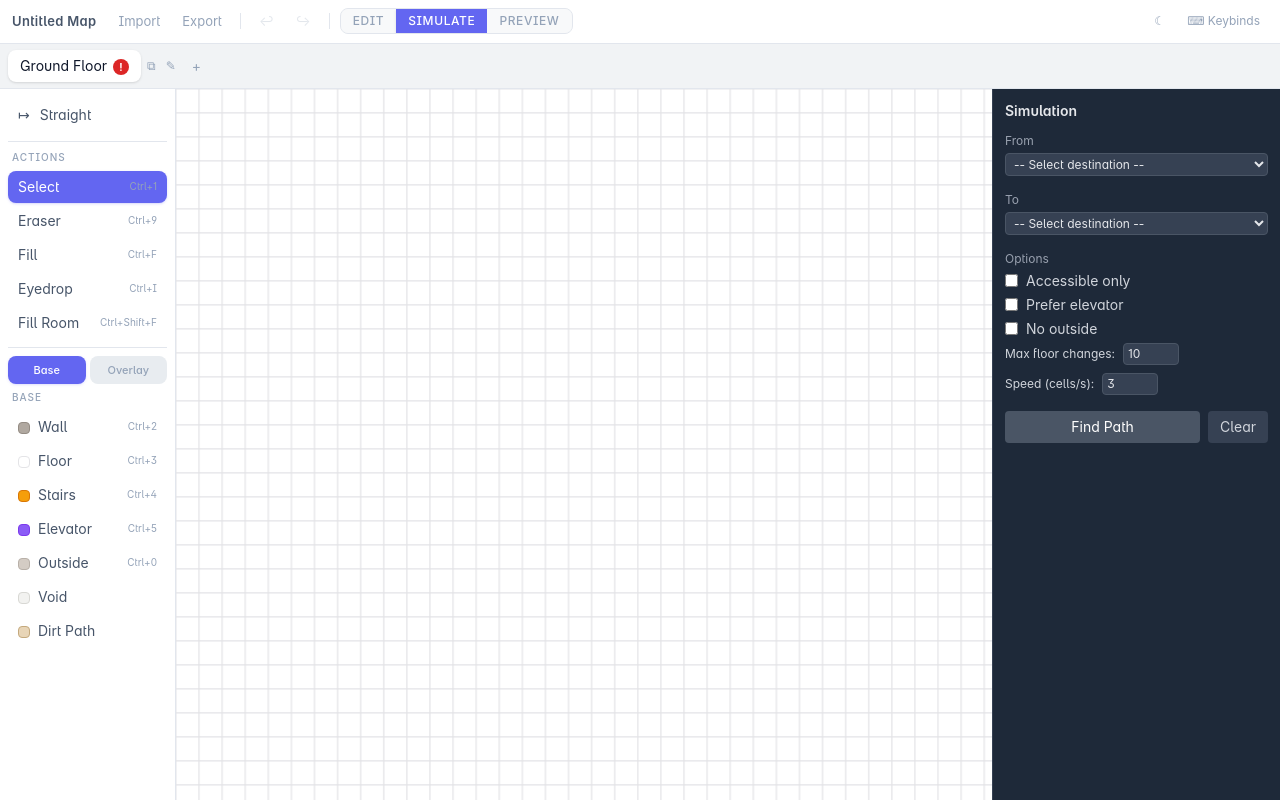
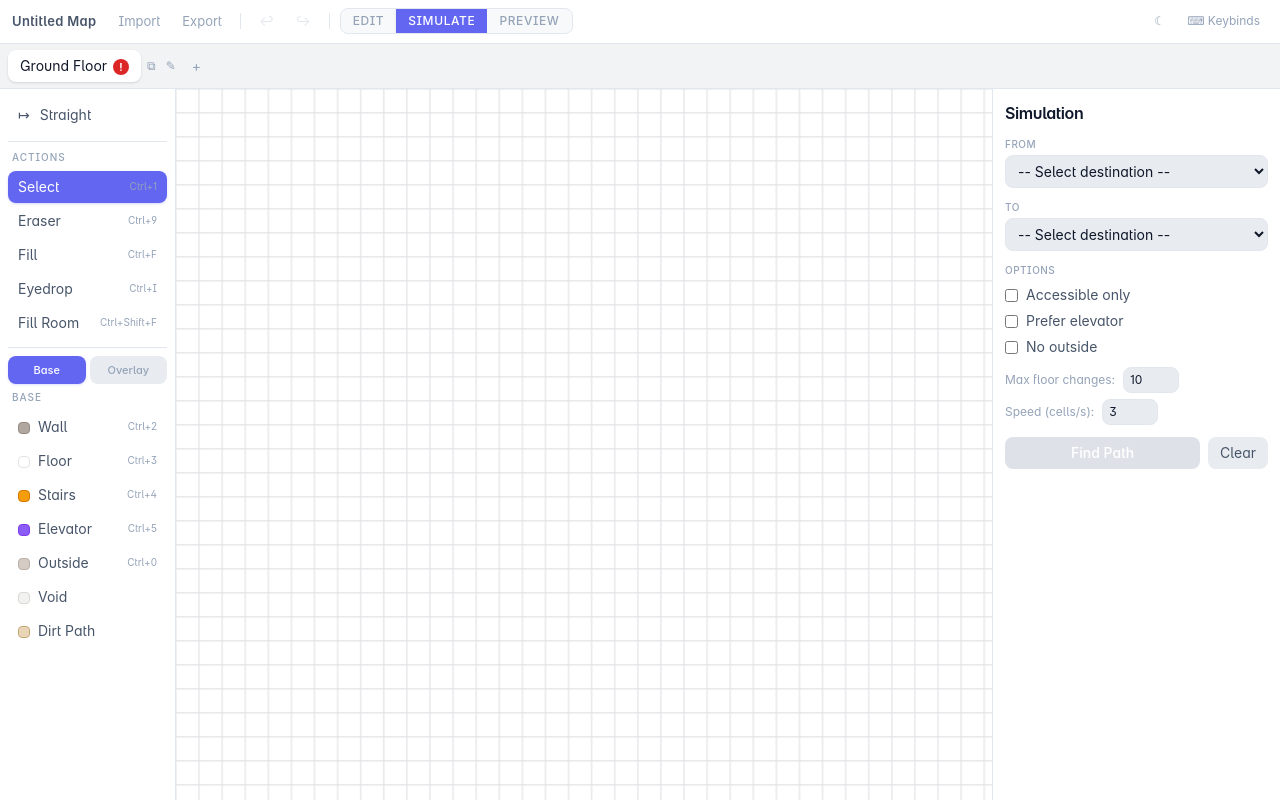
Before and after one commit to emiliano-go/mapcreator, a React (Vite) app: page / in a window 1280 px wide. Both pictures are taken after a click on the button "SIMULATE". Built offline with nearby package versions, Linux system fonts and the light colour scheme.

Commit message:
SimulatePanel: unified destinations dropdown with group entries, door type, styled result cards

```diff
--- a/src/editor/SimulatePanel.tsx
+++ b/src/editor/SimulatePanel.tsx
@@ -6,6 +6,7 @@ import type { NavDestination } from '../core/roomRegions'
 const DEST_EMOJI: Record<NavDestination['type'], string> = {
   room: '\u{1F3E0}',
   exit: '\u{1F6A8}',
+  door: '\u{1F6AA}',
   stairs: '\u{1F7E5}',
   elevator: '\u{1F7EA}',
 }
@@ -53,15 +54,15 @@ export default function SimulatePanel() {
   }, [])
 
   return (
-    <div className="w-72 bg-gray-800 border-l border-gray-700 p-3 text-sm overflow-y-auto">
-      <h3 className="text-gray-200 font-semibold mb-3">Simulation</h3>
+    <div className="w-72 bg-surface border-l border-border p-3 text-sm overflow-y-auto flex flex-col gap-3">
+      <h3 className="text-text-primary font-semibold text-base tracking-tight">Simulation</h3>
 
-      <div className="mb-4">
-        <label className="text-xs text-gray-400 block mb-1">From</label>
+      <div>
+        <label className="text-[10px] text-text-tertiary uppercase tracking-wider font-medium block mb-1">From</label>
         <select
           value={simulationRoomA ?? ''}
           onChange={(e) => setDest('A', e.target.value || null)}
-          className="w-full bg-gray-700 text-gray-200 px-1 py-0.5 rounded text-xs border border-gray-600 outline-none"
+          className="w-full bg-deep-700 text-text-primary px-2 py-1.5 rounded-lg text-sm border border-border outline-none transition-all duration-150 focus:border-accent cursor-pointer"
         >
           <option value="">-- Select destination --</option>
           {allDests.map((d) => (
@@ -72,12 +73,12 @@ export default function SimulatePanel() {
         </select>
       </div>
 
-      <div className="mb-4">
-        <label className="text-xs text-gray-400 block mb-1">To</label>
+      <div>
+        <label className="text-[10px] text-text-tertiary uppercase tracking-wider font-medium block mb-1">To</label>
         <select
           value={simulationRoomB ?? ''}
           onChange={(e) => setDest('B', e.target.value || null)}
-          className="w-full bg-gray-700 text-gray-200 px-1 py-0.5 rounded text-xs border border-gray-600 outline-none"
+          className="w-full bg-deep-700 text-text-primary px-2 py-1.5 rounded-lg text-sm border border-border outline-none transition-all duration-150 focus:border-accent cursor-pointer"
         >
           <option value="">-- Select destination --</option>
           {allDests.map((d) => (
@@ -88,83 +89,88 @@ export default function SimulatePanel() {
         </select>
       </div>
 
-      <div className="mb-4">
-        <h4 className="text-xs text-gray-400 mb-1">Options</h4>
-        <label className="flex items-center gap-2 text-gray-300 mb-1">
+      <div>
+        <h4 className="text-[10px] text-text-tertiary uppercase tracking-wider font-medium mb-2">Options</h4>
+        <div className="space-y-1.5">
+          <label className="flex items-center gap-2 text-text-secondary text-sm cursor-pointer">
             <input
               type="checkbox"
               checked={simulationOptions.accessibleOnly}
               onChange={(e) => setSimulationOption('accessibleOnly', e.target.checked)}
+              className="rounded accent-accent"
             />
             Accessible only
           </label>
-        <label className="flex items-center gap-2 text-gray-300 mb-1">
+          <label className="flex items-center gap-2 text-text-secondary text-sm cursor-pointer">
             <input
               type="checkbox"
               checked={simulationOptions.preferElevator}
               onChange={(e) => setSimulationOption('preferElevator', e.target.checked)}
+              className="rounded accent-accent"
             />
             Prefer elevator
           </label>
-        <label className="flex items-center gap-2 text-gray-300 mb-1">
+          <label className="flex items-center gap-2 text-text-secondary text-sm cursor-pointer">
             <input
               type="checkbox"
               checked={simulationOptions.noOutside}
               onChange={(e) => setSimulationOption('noOutside', e.target.checked)}
+              className="rounded accent-accent"
             />
             No outside
           </label>
-        <div className="flex items-center gap-2 text-gray-300">
-          <span className="text-xs">Max floor changes:</span>
+          <div className="flex items-center gap-2 text-text-secondary pt-1">
+            <span className="text-xs text-text-tertiary">Max floor changes:</span>
             <input
               type="number"
               min={1}
               max={50}
               value={simulationOptions.maxFloorChanges}
               onChange={(e) => setSimulationOption('maxFloorChanges', Number(e.target.value))}
-            className="w-14 bg-gray-700 text-gray-200 px-1 py-0.5 rounded text-xs border border-gray-600 outline-none"
+              className="w-14 bg-deep-700 text-text-primary px-1.5 py-1 rounded-lg text-xs border border-border outline-none focus:border-accent transition-all duration-150"
             />
           </div>
-        <div className="flex items-center gap-2 text-gray-300 mt-2">
-          <span className="text-xs">Speed (cells/s):</span>
+          <div className="flex items-center gap-2 text-text-secondary">
+            <span className="text-xs text-text-tertiary">Speed (cells/s):</span>
             <input
               type="number"
               min={1}
               max={100}
               value={simulationSpeed}
               onChange={(e) => setSimulationSpeed(Math.max(1, Number(e.target.value)))}
-            className="w-14 bg-gray-700 text-gray-200 px-1 py-0.5 rounded text-xs border border-gray-600 outline-none"
+              className="w-14 bg-deep-700 text-text-primary px-1.5 py-1 rounded-lg text-xs border border-border outline-none focus:border-accent transition-all duration-150"
             />
           </div>
         </div>
+      </div>
 
-      <div className="flex gap-2 mb-3">
+      <div className="flex gap-2">
         <button
           onClick={runSimulation}
           disabled={!simulationRoomA && !simulationRoomB}
-          className="flex-1 bg-blue-600 hover:bg-blue-500 disabled:bg-gray-600 disabled:cursor-not-allowed text-white px-3 py-1.5 rounded text-sm transition-colors"
+          className="flex-1 bg-accent hover:bg-accent-hover disabled:bg-deep-600 disabled:cursor-not-allowed text-white px-3 py-1.5 rounded-lg text-sm transition-all duration-150 cursor-pointer font-medium shadow-sm shadow-accent/20 disabled:shadow-none"
         >
           {simulationStatus === 'running' ? 'Running...' : 'Find Path'}
         </button>
         <button
           onClick={clearSimulation}
-          className="bg-gray-700 hover:bg-gray-600 text-gray-300 px-3 py-1.5 rounded text-sm transition-colors"
+          className="bg-deep-700 hover:bg-deep-600 text-text-secondary px-3 py-1.5 rounded-lg text-sm transition-all duration-150 cursor-pointer"
         >
           Clear
         </button>
       </div>
 
       {simulationPath !== null && (
-        <div className="bg-gray-900 rounded p-2 text-xs">
-          <div className="text-green-400 font-semibold mb-1">Path found!</div>
-          <div className="text-gray-400">Steps: {simulationPath.length}</div>
+        <div className="bg-success/10 rounded-xl p-3 border border-success/20">
+          <div className="text-success font-semibold text-sm mb-1">✓ Path found!</div>
+          <div className="text-text-secondary text-xs font-mono">Steps: {simulationPath.length}</div>
         </div>
       )}
 
       {simulationStatus === 'complete' && simulationPath === null && (
-        <div className="bg-gray-900 rounded p-2 text-xs">
-          <div className="text-red-400 font-semibold">No path found</div>
-          <div className="text-gray-400">Points may be disconnected</div>
+        <div className="bg-danger/10 rounded-xl p-3 border border-danger/20">
+          <div className="text-danger font-semibold text-sm mb-1">✗ No path found</div>
+          <div className="text-text-secondary text-xs">Points may be disconnected</div>
         </div>
       )}
     </div>
```
Lines whose indentation alone changed are shown as unchanged.
